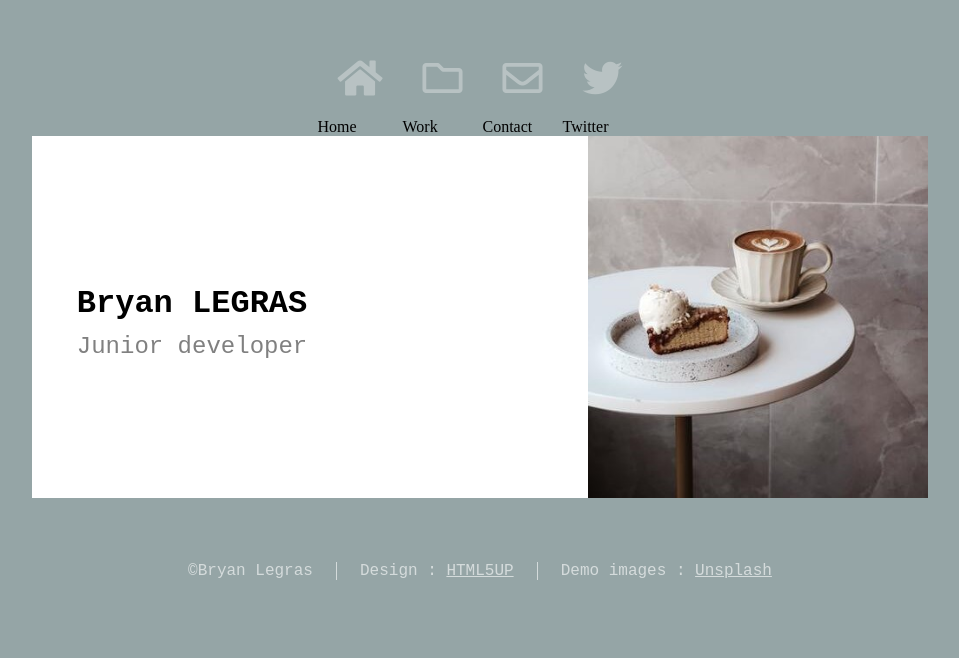
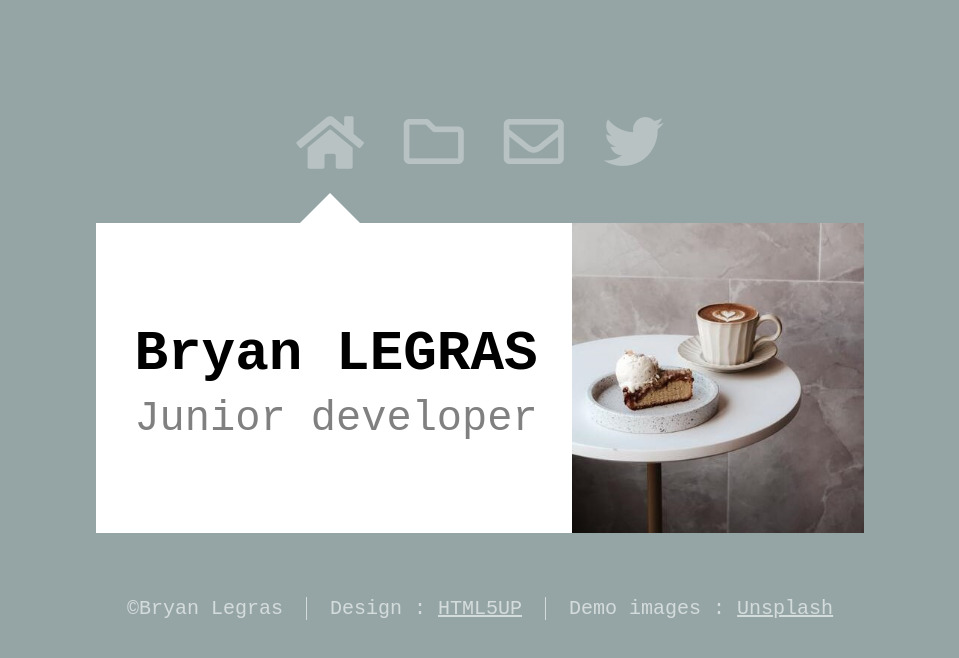
Before and after one commit to bibilg/astra_scss, a website: page index.html in a window 1280 px wide. Shown: the whole page, without its empty margins (160-1119 px from the left). Drawn offline with Linux system fonts and the light colour scheme.

Commit message:
Finishing full BEM and SCSS code for index

```diff
--- a/index.html
+++ b/index.html
@@ -7,7 +7,7 @@
     <meta name="robot" content="index,follow" />
     <meta name="viewport" content="width=device-width,initial-scale=1">
     <!--Force les navigateurs à utiliser la largeur réelle de l'appareil-->
-    <link rel="stylesheet" type="text/css" href="main.css" />
+    <link rel="stylesheet" type="text/css" href="public/css/style.css" />
     <link rel="stylesheet" href="https://cdnjs.cloudflare.com/ajax/libs/font-awesome/5.13.1/css/all.min.css" /> <!-- Pour utiliser fontawesome-->
     <title>Astra</title>
 </head>
@@ -17,28 +17,28 @@
     <header>
         <div class="navigation">
             <div class="navigation__triangle"></div>
-            <a href=#><i class="fas fa-home"></i></a>
+            <a class="navigation__icone" href=#><i class="fas fa-home"></i></a>
             <div class="navigation__information">
                 <p>Home</p>
             </div>
         </div>
         <div class="navigation">
             <div class="navigation__triangle navigation__triangle--hidden"></div>
-            <a href=#><i class="far fa-folder"></i></a>
+            <a class="navigation__icone" href=#><i class="far fa-folder"></i></a>
             <div class="navigation__information">
                 <p>Work</p>
             </div>
         </div>
         <div class="navigation">
             <div class="navigation__triangle navigation__triangle--hidden"></div>
-            <a href=#><i class="far fa-envelope"></i></a>
+            <a class="navigation__icone" href=#><i class="far fa-envelope"></i></a>
             <div class="navigation__information">
                 <p>Contact</p>
             </div>
         </div>
         <div class="navigation">
             <div class="navigation__triangle navigation__triangle--hidden"></div>
-            <a href=#><i class="fab fa-twitter"></i></a>
+            <a class="navigation__icone" href=#><i class="fab fa-twitter"></i></a>
             <div class="navigation__information">
                 <p>Twitter</p>
             </div>
@@ -46,15 +46,14 @@
 
     </header>
 
-    <main>
-        <div class="main_left">
+    <main class="main">
+        <div class="main__left">
             <h1>Bryan LEGRAS</h1>
             <p>Junior developer</p>
         </div>
-        <div class="main_right">
+        <div class="main__right">
             <img  src="coffee.jpg" alt="Coffee image" />
         </div>
-
     </main>
 
     <footer>
--- a/scss/main.scss
+++ b/scss/main.scss
@@ -1,3 +1,6 @@
+/* Mixin, normally in another file*/
+
+
 *, ::after, ::before{
     box-sizing: border-box;
     margin: 0;
@@ -7,3 +10,108 @@
 body{
     background-color:#95a5a6;
 }
+
+header{
+    display: flex;
+    justify-content: center;
+    padding: 3% 8.5% 0 8.5%;
+}
+
+.navigation{
+    display: flex;
+    flex-direction: column-reverse;
+    align-items: center;
+    justify-content: center;
+    color: white;
+    font-family: 'Courier New', Courier, monospace;
+    font-size: 120%;
+    &__icone{
+        i{
+            text-decoration: none;
+            color: white;
+            font-size: 60px;
+            margin: 20px;
+            opacity: 0.33;
+            &:hover{
+                opacity: 1;
+            }
+        }
+        &:hover{
+            +.navigation__information{
+                opacity: 1;
+                display: block;
+            }
+        }
+    }
+    &__triangle{
+        display : inline-block;
+        height : 0;
+        width : 0;
+        border-right : 30px solid transparent;
+        border-bottom : 30px solid white;
+        border-left : 30px solid transparent;
+        &--hidden{
+            opacity: 0;
+        }
+    }
+    &__information{
+        position: relative;
+        background-color: black;
+        padding: 15% 30%;
+        opacity: 0; /* To make dissapear ; display : none make everything move */
+    }
+}
+
+.main{
+    margin: 0 20% 0 20%;
+    background-color: white;
+    display: flex;
+    &__left{
+        width: 60%;
+        font-family: 'Courier New', Courier, monospace;
+        font-size: 175%;
+        display: flex;
+        flex-direction: column;
+        justify-content: center;
+        margin-left: 5%;
+        h1{
+            margin: 2% 0;
+        }
+        p{
+            color: grey;
+            font-size: 150%;
+        }
+    }
+    &__right{
+        overflow: hidden;
+        width: 40%;
+        img{
+            width: 100%;
+            height: 100%;
+        }
+    }
+}
+
+footer{
+    color: white;
+    display: flex;
+    flex-direction: row;
+    justify-content: center;
+    margin: 5%;
+    font-size: 125%;
+    opacity: 0.6;
+    font-family: 'Courier New', Courier, monospace;
+    a{
+        text-decoration: underline;
+        color: white;
+        &:hover{
+            font-size: 125%;
+        }
+    }
+    p{
+        padding: 0 2%;
+        &:nth-child(1), &:nth-child(2){
+            border-right: 1px solid white;
+        }
+    }
+}
```
Also changed, not shown: main.css (deleted), public/css/style.css, 1 other file.
